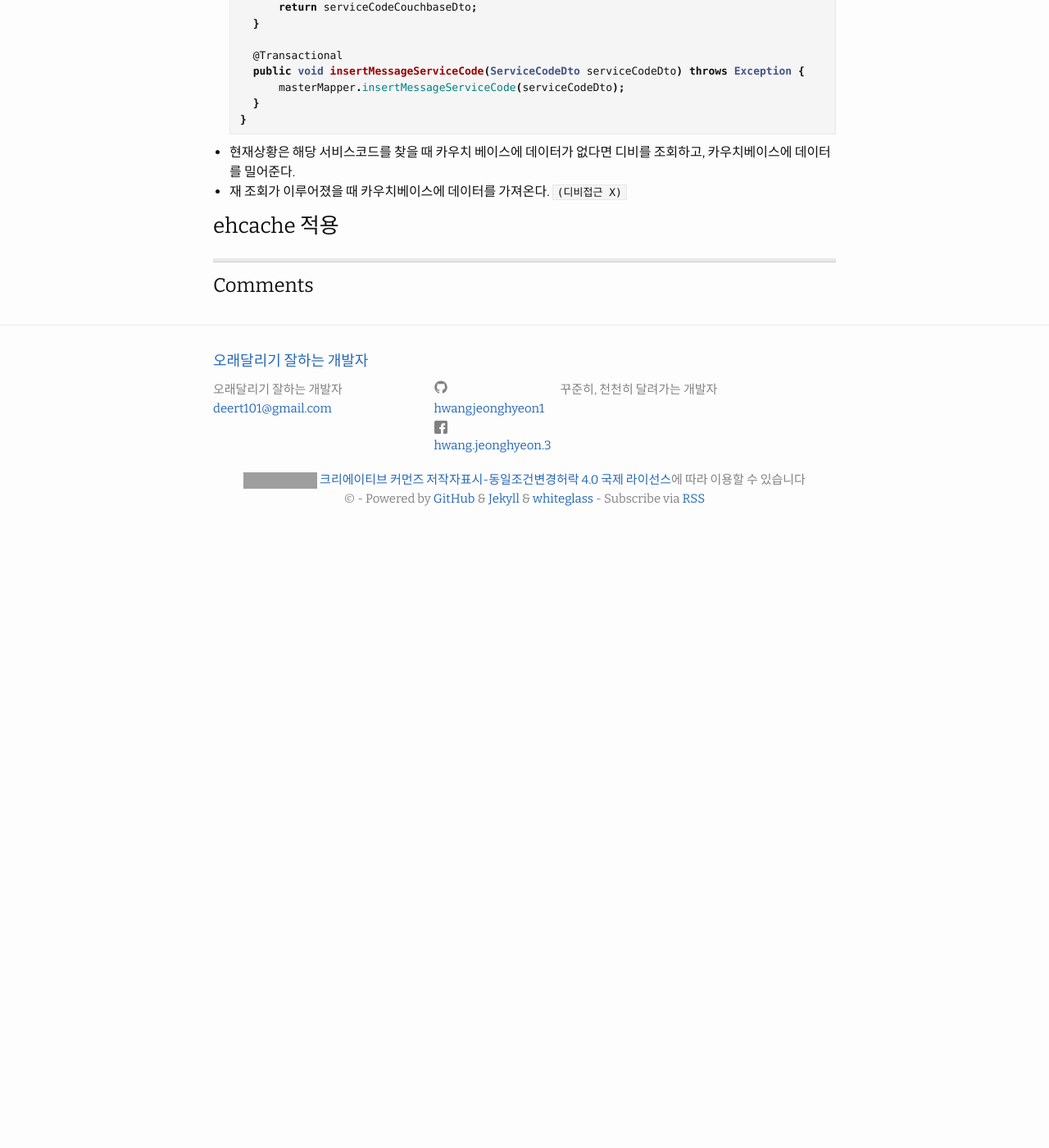
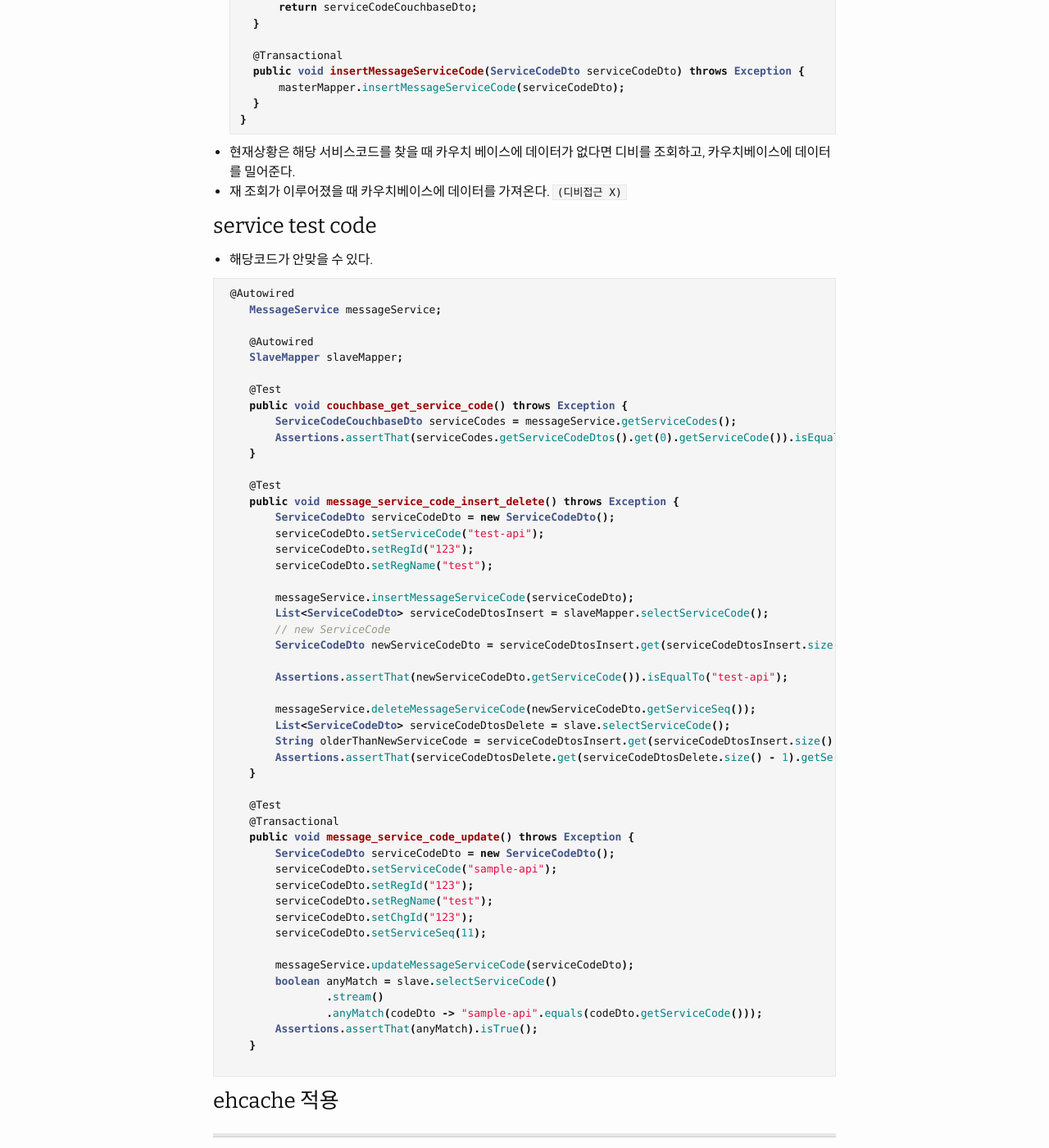
Before and after one commit to HWANGJEONGHYEON1/HWANGJEONGHYEON1.github.io, a Jekyll site: the page built from _posts/2021-12-15-카우치배이스 연동.md, in a window 1280 px wide and 1400 px high, scrolled down 7239 px. Shown: the whole window at 82% size. Built offline with Jekyll 4.4.1, drawn with Linux system fonts in a browser that asks for light colours; comment, search, counter and statistics services are not loaded; before the commit the page ends 7888 px from its top, so only the background shows below that; grey boxes are pictures that could not be loaded.

Commit message:
[docs] couchbase - 2

````diff
--- a/_posts/2021-12-15-카우치배이스 연동.md
+++ b/_posts/2021-12-15-카우치배이스 연동.md
@@ -381,4 +381,60 @@ public class MessageService {
 - 현재상황은 해당 서비스코드를 찾을 때 카우치 베이스에 데이터가 없다면 디비를 조회하고, 카우치베이스에 데이터를 밀어준다.
 - 재 조회가 이루어졌을 때 카우치베이스에 데이터를 가져온다. `(디비접근 X)`
 
+### service test code
+- 해당코드가 안맞을 수 있다.
+
+
+```java
+ @Autowired
+    MessageService messageService;
+
+    @Autowired
+    SlaveMapper slaveMapper;
+
+    @Test
+    public void couchbase_get_service_code() throws Exception {
+        ServiceCodeCouchbaseDto serviceCodes = messageService.getServiceCodes();
+        Assertions.assertThat(serviceCodes.getServiceCodeDtos().get(0).getServiceCode()).isEqualTo("test-api");
+    }
+
+    @Test
+    public void message_service_code_insert_delete() throws Exception {
+        ServiceCodeDto serviceCodeDto = new ServiceCodeDto();
+        serviceCodeDto.setServiceCode("test-api");
+        serviceCodeDto.setRegId("123");
+        serviceCodeDto.setRegName("test");
+
+        messageService.insertMessageServiceCode(serviceCodeDto);
+        List<ServiceCodeDto> serviceCodeDtosInsert = slaveMapper.selectServiceCode();
+        // new ServiceCode
+        ServiceCodeDto newServiceCodeDto = serviceCodeDtosInsert.get(serviceCodeDtosInsert.size() - 1);
+
+        Assertions.assertThat(newServiceCodeDto.getServiceCode()).isEqualTo("test-api");
+
+        messageService.deleteMessageServiceCode(newServiceCodeDto.getServiceSeq());
+        List<ServiceCodeDto> serviceCodeDtosDelete = slave.selectServiceCode();
+        String olderThanNewServiceCode = serviceCodeDtosInsert.get(serviceCodeDtosInsert.size() - 2).getServiceCode();
+        Assertions.assertThat(serviceCodeDtosDelete.get(serviceCodeDtosDelete.size() - 1).getServiceCode()).isEqualTo(olderThanNewServiceCode);
+    }
+
+    @Test
+    @Transactional
+    public void message_service_code_update() throws Exception {
+        ServiceCodeDto serviceCodeDto = new ServiceCodeDto();
+        serviceCodeDto.setServiceCode("sample-api");
+        serviceCodeDto.setRegId("123");
+        serviceCodeDto.setRegName("test");
+        serviceCodeDto.setChgId("123");
+        serviceCodeDto.setServiceSeq(11);
+
+        messageService.updateMessageServiceCode(serviceCodeDto);
+        boolean anyMatch = slave.selectServiceCode()
+                .stream()
+                .anyMatch(codeDto -> "sample-api".equals(codeDto.getServiceCode()));
+        Assertions.assertThat(anyMatch).isTrue();
+    }
+
+```
+
 ### ehcache 적용
````
